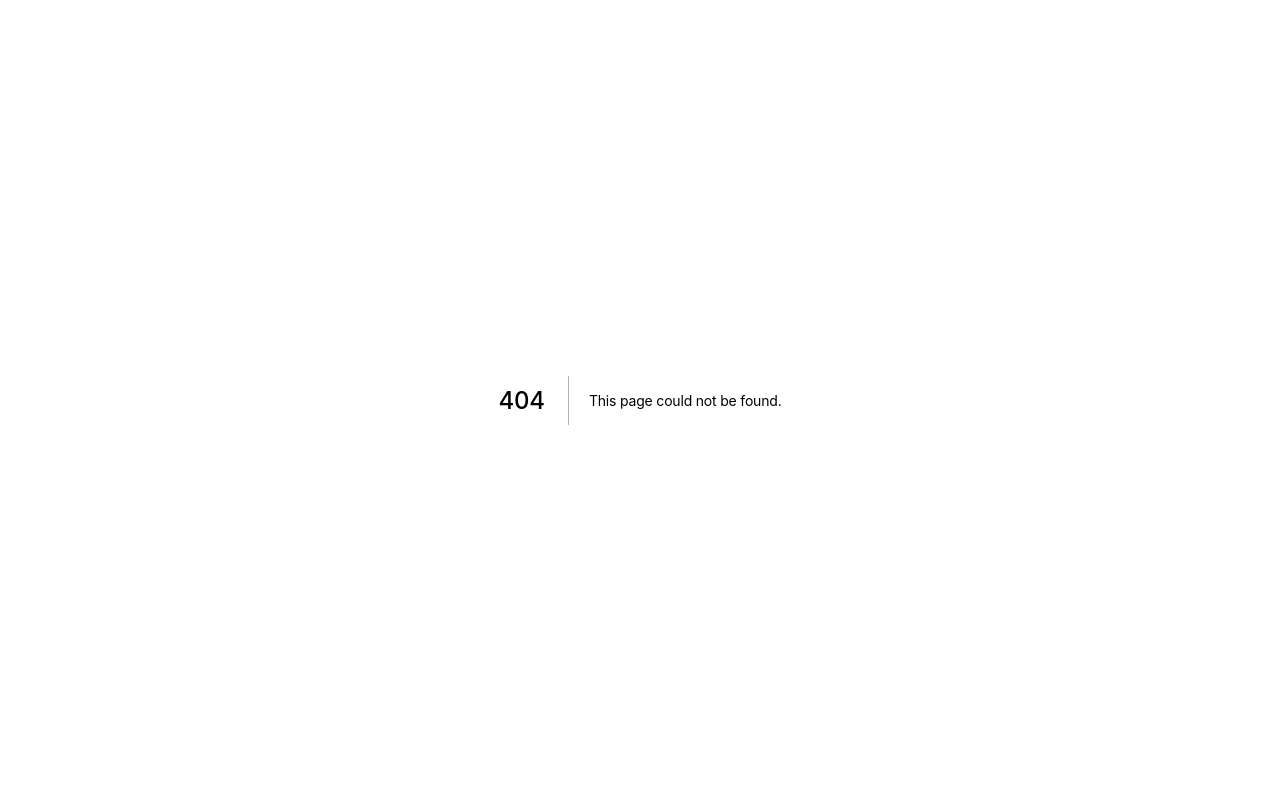
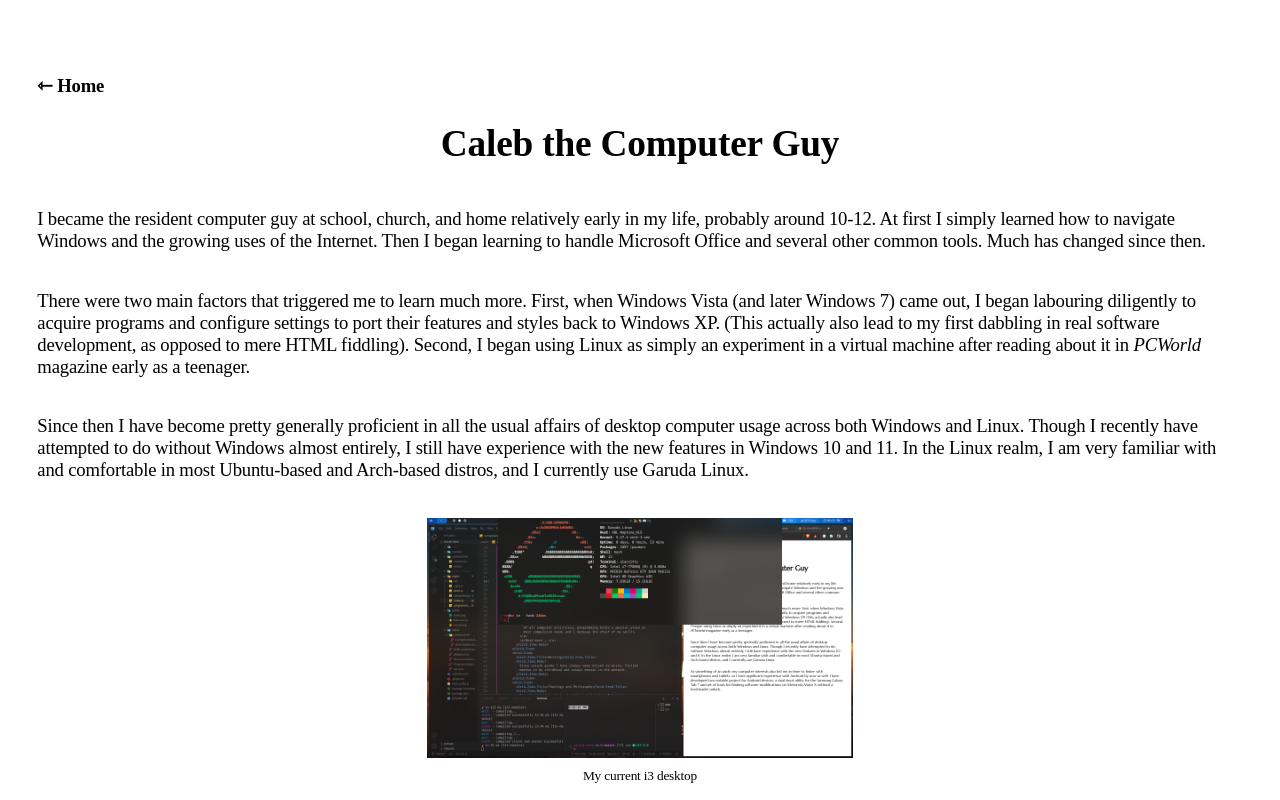
Before and after one commit to NiceneNerd/Internet-Index, a Next.js app: page /computers in a window 1280 px wide. Before the commit this address had no page. Shown: the top 800 px of the page. Built offline with nearby package versions, Linux system fonts and the light colour scheme; a web font is replaced by a local one.

Commit message:
Whatever

```diff
--- /dev/null
+++ b/components/modal.js
@@ -0,0 +1,23 @@
+import cn from "classnames";
+import styles from "../styles/components/Modal.module.scss";
+
+export default function Modal({ children, show, border, onClose }) {
+  const escape = e => {
+    if (e.key == "Escape") {
+      onClose();
+      document.removeEventListener("keyup", escape);
+    }
+  };
+  document.addEventListener("keyup", escape);
+  return (
+    show && (
+      <div className={styles.modal} onClick={onClose}>
+        <div
+          className={cn(styles.modalBody, { [styles.noBorder]: !border })}
+          onClick={e => e.stopPropagation()}>
+          {children}
+        </div>
+      </div>
+    )
+  );
+}
--- a/pages/bcml.js
+++ b/pages/bcml.js
@@ -57,8 +57,8 @@ export default function BCML() {
             <strong>130k downloads</strong>. (The total download count is hard
             to nail down with precision, however, because for a long time it was
             available separately on GameBanana, PyPI, GitHub, and Nexus Mods.
-            Now all distribution is through PyPI, which has notoriously bizarre
-            download statistics.)
+            Now all distribution is through PyPI, which has notoriously
+            misleading download statistics.)
           </p>
           <p>
             At the height of BCML's development, I ran a Patreon which earned
--- /dev/null
+++ b/pages/computers.js
@@ -0,0 +1,74 @@
+import Head from "next/head";
+import Image from "next/image";
+import { useState } from "react";
+import Content from "../components/content";
+import Modal from "../components/modal";
+import styles from "../styles/Computers.module.scss";
+
+export default function Computers() {
+  const [showModal, setModal] = useState(false);
+  return (
+    <>
+      <Head>
+        <title>Computers ― Caleb's Internet Index</title>
+      </Head>
+      <Content>
+        <h1>Caleb the Computer Guy</h1>
+        <p>
+          I became the resident computer guy at school, church, and home
+          relatively early in my life, probably around 10-12. At first I simply
+          learned how to navigate Windows and the growing uses of the Internet.
+          Then I began learning to handle Microsoft Office and several other
+          common tools. Much has changed since then.
+        </p>
+        <p>
+          There were two main factors that triggered me to learn much more.
+          First, when Windows Vista (and later Windows 7) came out, I began
+          labouring diligently to acquire programs and configure settings to
+          port their features and styles back to Windows XP. (This actually also
+          lead to my first dabbling in real software development, as opposed to
+          mere HTML fiddling). Second, I began using Linux as simply an
+          experiment in a virtual machine after reading about it in{" "}
+          <em>PCWorld</em> magazine early as a teenager.
+        </p>
+        <p>
+          Since then I have become pretty generally proficient in all the usual
+          affairs of desktop computer usage across both Windows and Linux.
+          Though I recently have attempted to do without Windows almost
+          entirely, I still have experience with the new features in Windows 10
+          and 11. In the Linux realm, I am very familiar with and comfortable in
+          most Ubuntu-based and Arch-based distros, and I currently use Garuda
+          Linux.
+        </p>
+        <figure className={styles.desktop}>
+          <Image
+            src="/desktop.png"
+            layout="responsive"
+            width={1920}
+            height={1080}
+            onClick={() => setModal(true)}
+          />
+          <figcaption>My current i3 desktop</figcaption>
+        </figure>
+        <p>
+          As something of an aside, my computer interests also led me in time to
+          tinker with smartphones and tablets, so I have significant experience
+          with Android by now as well. I have developed two notable project for
+          Android devices: a dual-boot utility for the Samsung Galaxy Tab 7 and
+          set of tools for flashing software modifications on Motorola Moto X
+          without a bootloader unlock.
+        </p>
+      </Content>
+      {showModal && (
+        <Modal show={showModal} onClose={() => setModal(false)} border={false}>
+          <Image
+            src="/desktop.png"
+            layout="intrinsic"
+            width={1920}
+            height={1080}
+          />
+        </Modal>
+      )}
+    </>
+  );
+}
--- /dev/null
+++ b/styles/Computers.module.scss
@@ -0,0 +1,10 @@
+.desktop {
+  min-width: 33.33vw;
+  text-align: center;
+  cursor: pointer;
+
+  figcaption {
+    margin-top: 0.5rem;
+    font-size: 10pt;
+  }
+}
--- /dev/null
+++ b/styles/components/Modal.module.scss
@@ -0,0 +1,25 @@
+.modal {
+  position: absolute;
+  top: 0;
+  bottom: 0;
+  left: 0;
+  right: 0;
+  height: 100vh;
+  width: 100vw;
+  display: flex;
+  align-items: center;
+  align-content: center;
+  justify-content: center;
+  background-color: rgba($color: #303030, $alpha: 0.8);
+
+  .modalBody {
+    background-color: #efefef;
+    padding: 1rem;
+    box-shadow: 0.125rem 0.125rem 0.5rem 0.25rem #303030;
+    max-width: 80vw;
+  }
+
+  .noBorder {
+    padding: 0rem;
+  }
+}
```
Also changed, not shown: pages/index.js (+20 -14 lines), pages/programming.js (+31 -20 lines), pages/writing.js (added, +16 -0 lines), public/desktop.png (added).
